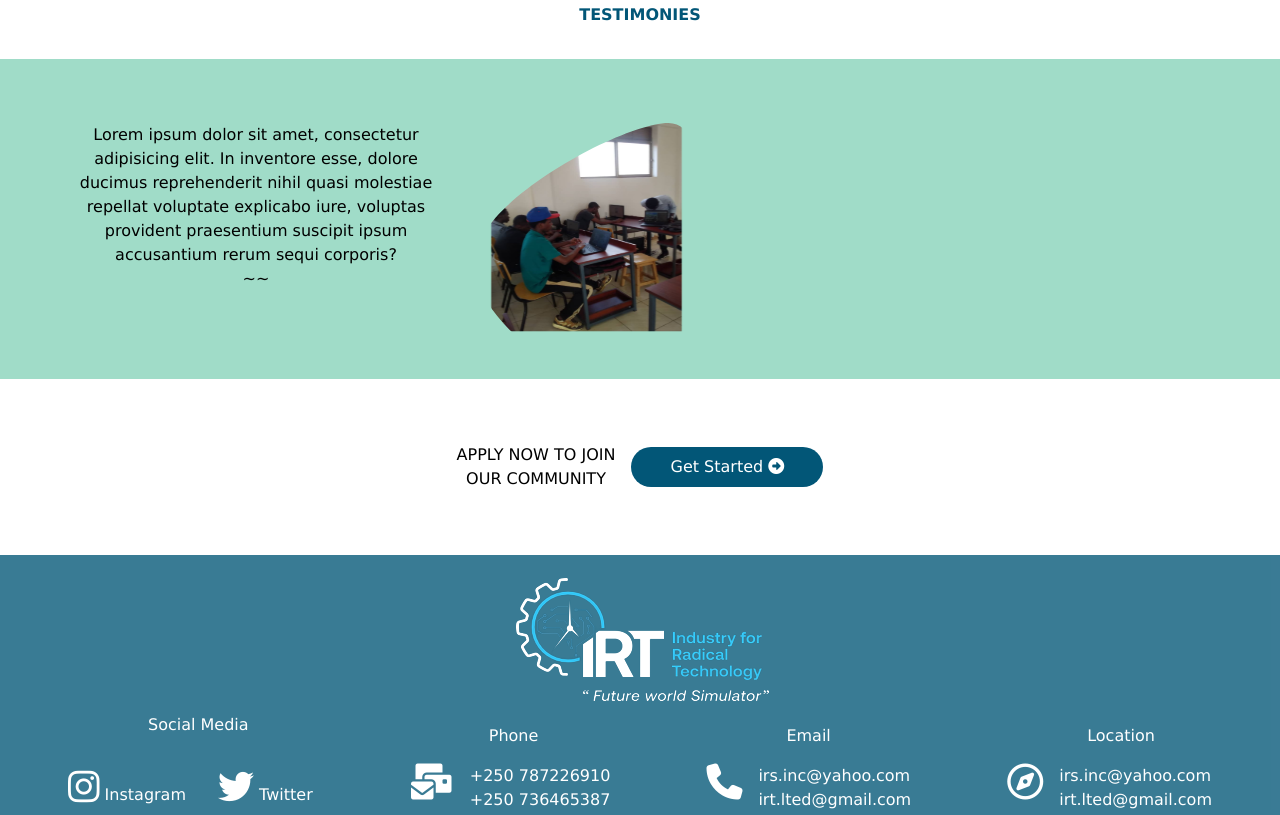
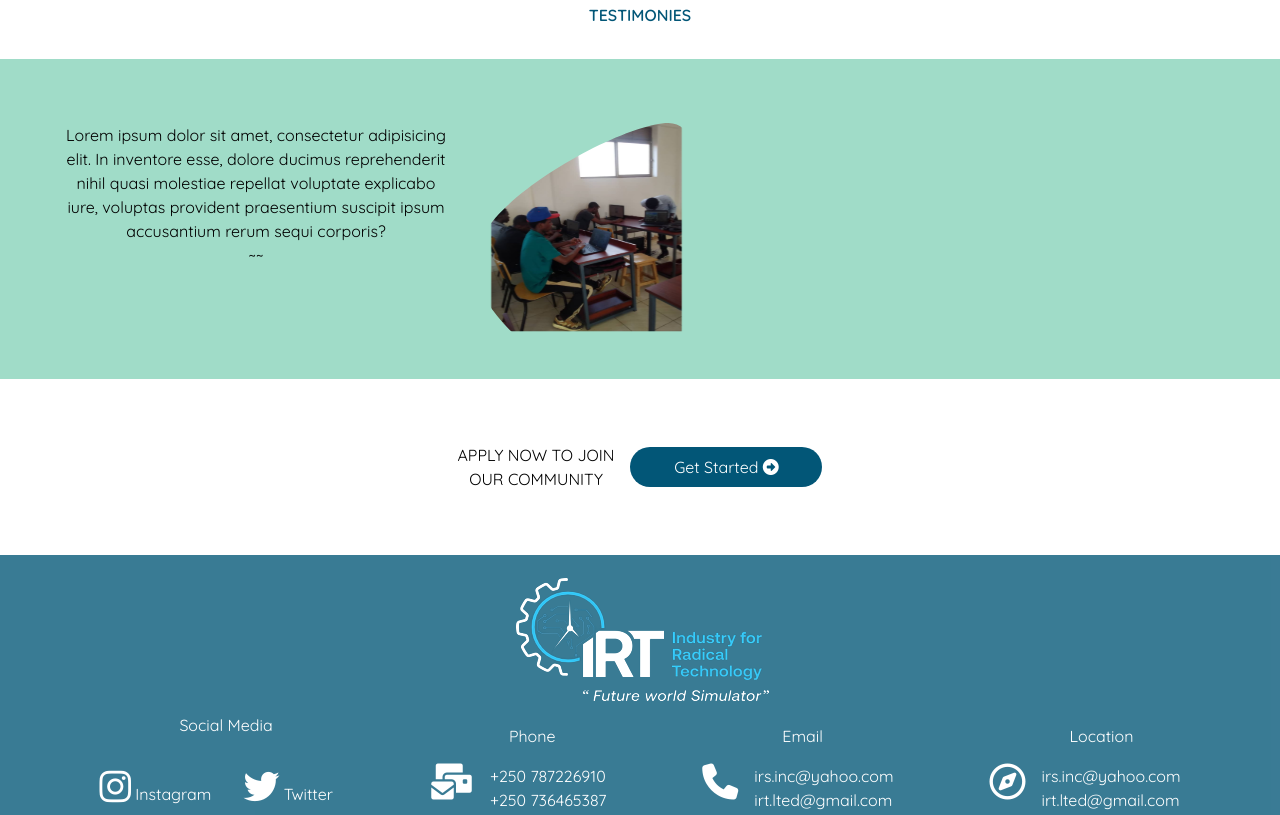
Before and after one commit to U-Alice/IRT, a website: page src/home.html in a window 1280 px wide. Shown: the part 1985-2800 px from the top of the page. Drawn offline with nearby package versions, Linux system fonts and the light colour scheme; files that its build step writes are made by us from their sources.

Commit message:
added font

```diff
--- a/src/home.html
+++ b/src/home.html
@@ -7,6 +7,9 @@
     <meta name="viewport" content="width=device-width, initial-scale=1.0">
     <link href="/dist/output.css" rel="stylesheet">
     <script src="https://kit.fontawesome.com/82db80bcdd.js" crossorigin="anonymous"></script>
+    <link rel="preconnect" href="https://fonts.googleapis.com">
+    <link rel="preconnect" href="https://fonts.gstatic.com" crossorigin>
+    <link href="https://fonts.googleapis.com/css2?family=Quicksand:wght@300;400;500;600&display=swap" rel="stylesheet">
     <title>Home</title>
     <style>
         * {
@@ -132,7 +135,7 @@
     </style>
 </head>
 
-<body class="w-full">
+<body class="w-full font-quicksand">
     <div class="bg-[#025677] h-[4em] flex items-center justify-center rounded-b-lg drop-shadow">
         <div class="flex gap-4 text-white">
             <a href="">Home</a>
@@ -274,12 +277,12 @@
         <div class="flex text-white gap-24 items-center justify-center">
             <div>
                 <div class=" mb-8 ml-20">Social Media</div>
-                <div class="flex gap-8" >
+                <div class="flex gap-8">
                     <div class="">
-                        <i class="fa-brands fa-instagram text-4xl"></i>  <a>Instagram</a>
+                        <i class="fa-brands fa-instagram text-4xl"></i> <a>Instagram</a>
                     </div>
                     <div>
-                        <i class="fa-brands fa-twitter text-4xl"></i>  <a>Twitter</a>
+                        <i class="fa-brands fa-twitter text-4xl"></i> <a>Twitter</a>
                     </div>
                 </div>
             </div>
@@ -297,12 +300,12 @@
             <div>
                 <div class="my-4 ml-20">Email</div>
                 <div class="flex gap-4">
-                <div><i class="fa-solid fa-phone text-4xl"></i></div>
-                <div>
-                    <p>irs.inc@yahoo.com</p>
-                    <p>irt.lted@gmail.com</p>
+                    <div><i class="fa-solid fa-phone text-4xl"></i></div>
+                    <div>
+                        <p>irs.inc@yahoo.com</p>
+                        <p>irt.lted@gmail.com</p>
+                    </div>
                 </div>
-            </div>
             </div>
 
             <div class="">
--- a/tailwind.config.js
+++ b/tailwind.config.js
@@ -4,7 +4,11 @@ module.exports = {
     extend: {
       colors: {
         'regal-green' : 'rgba(77, 189, 151, 0.53)',
-        'trans-blue' : 'rgba(2, 86, 119, 0.78)'
+        'trans-blue' : 'rgba(2, 86, 119, 0.78)',
+
+      },
+      fontFamily:{
+        'quicksand' : 'Quicksand'
       }
     },
   },
```
